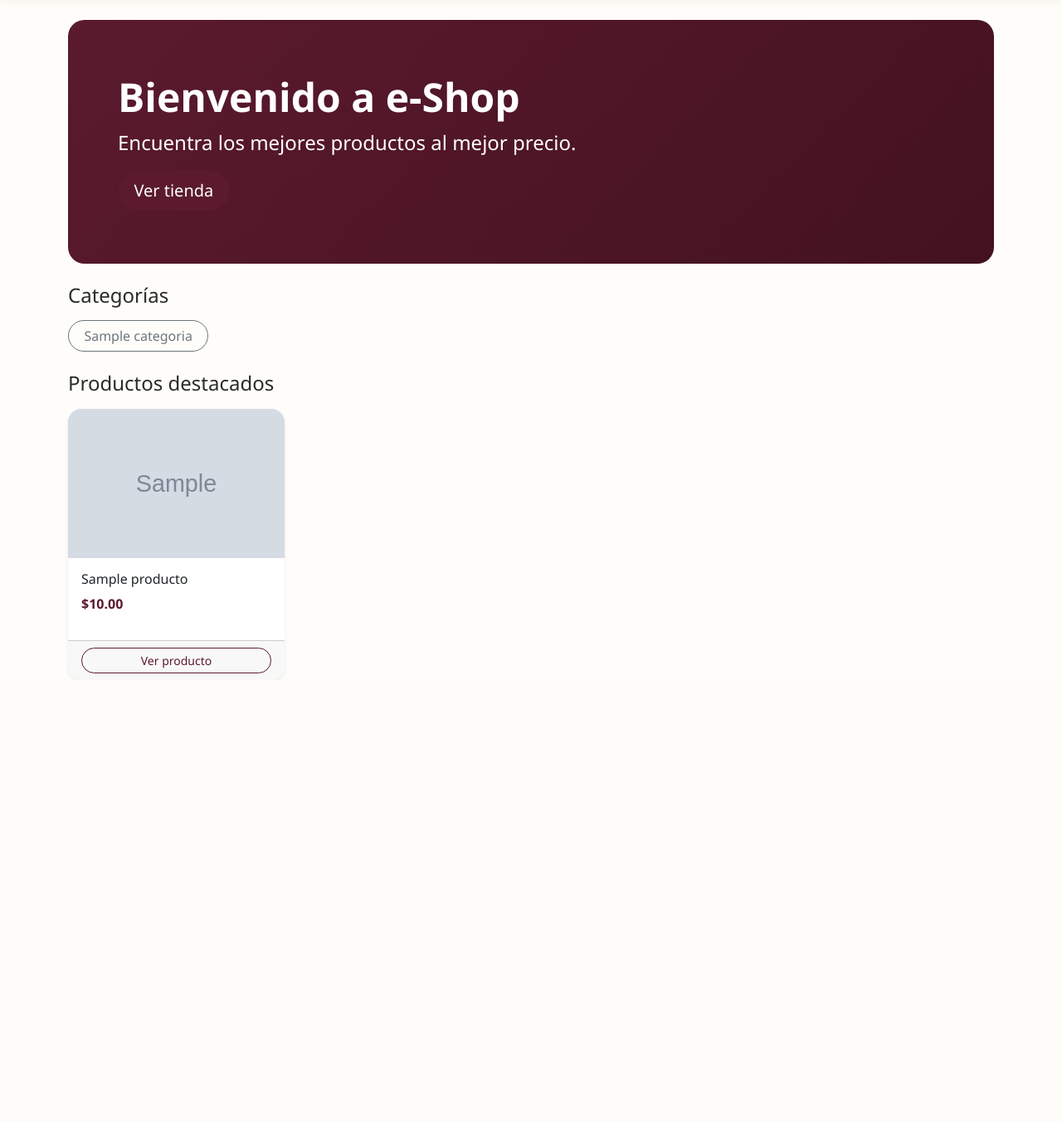
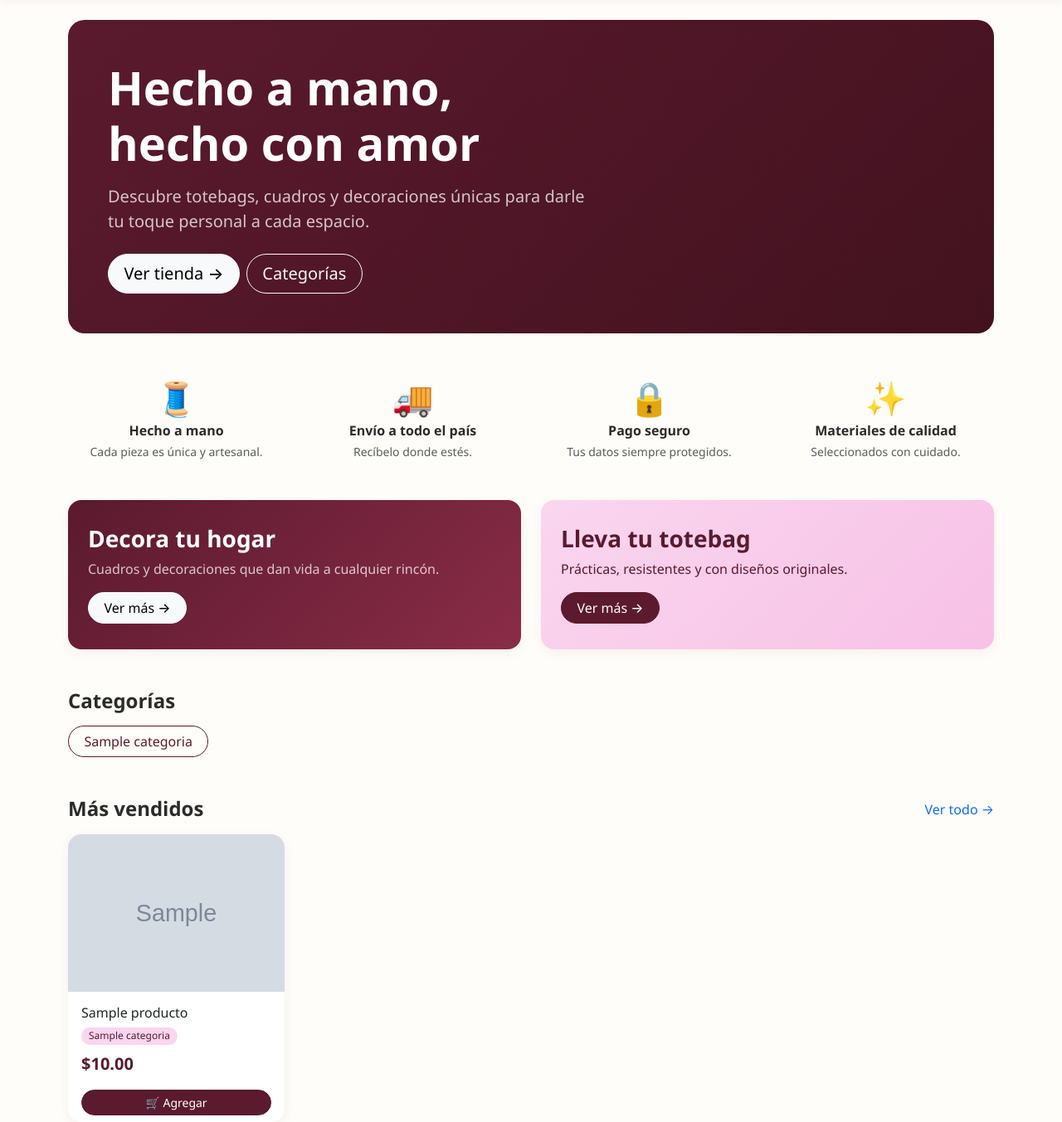
Before and after one commit to gabriel-toaquiza/e-shoop, a Flask app: template app/templates/public/home.html in a window 1280 px wide. Shown: the part 57-1410 px from the top of the page at 83% size. Before the commit the page ends 869 px from the top, so only its background shows below. Run offline with Flask 3, Linux system fonts and the light colour scheme; the template is opened without the code that fills it: most values are stand-ins (such as "Sample title", 1, 10 or a date in 2020); grey boxes marked "Sample" are stand-in pictures.

Commit message:
Rediseño de home

```diff
--- a/app/templates/public/home.html
+++ b/app/templates/public/home.html
@@ -1,53 +1,121 @@
 {% extends 'base.html' %}
-{% block title %}Inicio – e-Shop{% endblock %}
+{% block title %}Inicio – Manualidades{% endblock %}
 
 {% block content %}
-<!-- Hero -->
-<div class="p-5 mb-4 bg-dark text-white rounded-3">
-  <div class="container-fluid py-3">
-    <h1 class="display-5 fw-bold">Bienvenido a e-Shop</h1>
-    <p class="col-md-8 fs-4">Encuentra los mejores productos al mejor precio.</p>
-    <a href="{{ url_for('public.tienda') }}" class="btn btn-primary btn-lg">
-      Ver tienda
-    </a>
+
+<!-- ===== HERO ===== -->
+<div class="bg-dark text-white rounded-3 p-5 mb-5">
+  <div class="row align-items-center">
+    <div class="col-lg-7">
+      <h1 class="display-4 fw-bold mb-3">Hecho a mano,<br>hecho con amor</h1>
+      <p class="fs-5 mb-4 opacity-75">
+        Descubre totebags, cuadros y decoraciones únicas para darle
+        tu toque personal a cada espacio.
+      </p>
+      <div class="d-flex gap-2 flex-wrap">
+        <a href="{{ url_for('public.tienda') }}" class="btn btn-light btn-lg">Ver tienda →</a>
+        <a href="#categorias" class="btn btn-outline-light btn-lg">Categorías</a>
+      </div>
+    </div>
   </div>
 </div>
 
-<!-- Categorías -->
-<h4 class="mb-3">Categorías</h4>
-<div class="row g-2 mb-4">
+<!-- ===== BENEFICIOS ===== -->
+<div class="row text-center g-4 mb-5">
+  <div class="col-6 col-md-3">
+    <div class="fs-1">🧵</div>
+    <h6 class="fw-bold mb-1">Hecho a mano</h6>
+    <p class="text-muted small mb-0">Cada pieza es única y artesanal.</p>
+  </div>
+  <div class="col-6 col-md-3">
+    <div class="fs-1">🚚</div>
+    <h6 class="fw-bold mb-1">Envío a todo el país</h6>
+    <p class="text-muted small mb-0">Recíbelo donde estés.</p>
+  </div>
+  <div class="col-6 col-md-3">
+    <div class="fs-1">🔒</div>
+    <h6 class="fw-bold mb-1">Pago seguro</h6>
+    <p class="text-muted small mb-0">Tus datos siempre protegidos.</p>
+  </div>
+  <div class="col-6 col-md-3">
+    <div class="fs-1">✨</div>
+    <h6 class="fw-bold mb-1">Materiales de calidad</h6>
+    <p class="text-muted small mb-0">Seleccionados con cuidado.</p>
+  </div>
+</div>
+
+<!-- ===== PROMOS ===== -->
+<div class="row g-4 mb-5">
+  <div class="col-md-6">
+    <div class="card text-white h-100" style="background:linear-gradient(135deg,#5B1A2E,#8a2c48);">
+      <div class="card-body p-4 d-flex flex-column justify-content-center" style="min-height:180px;">
+        <h3 class="fw-bold">Decora tu hogar</h3>
+        <p class="mb-3 opacity-75">Cuadros y decoraciones que dan vida a cualquier rincón.</p>
+        <a href="{{ url_for('public.tienda') }}" class="btn btn-light align-self-start">Ver más →</a>
+      </div>
+    </div>
+  </div>
+  <div class="col-md-6">
+    <div class="card h-100" style="background:linear-gradient(135deg,#FAD6EF,#f7c1e6);">
+      <div class="card-body p-4 d-flex flex-column justify-content-center" style="min-height:180px;">
+        <h3 class="fw-bold" style="color:#5B1A2E;">Lleva tu totebag</h3>
+        <p class="mb-3" style="color:#5B1A2E;">Prácticas, resistentes y con diseños originales.</p>
+        <a href="{{ url_for('public.tienda') }}" class="btn btn-primary align-self-start">Ver más →</a>
+      </div>
+    </div>
+  </div>
+</div>
+
+<!-- ===== CATEGORÍAS ===== -->
+<h4 class="fw-bold mb-3" id="categorias">Categorías</h4>
+<div class="d-flex flex-wrap gap-2 mb-5">
   {% for cat in categorias %}
-  <div class="col-auto">
-    <a href="{{ url_for('public.tienda', categoria=cat.id) }}"
-       class="btn btn-outline-secondary">
-      {{ cat.nombre }}
-    </a>
-  </div>
+  <a href="{{ url_for('public.tienda', categoria=cat.id) }}"
+     class="btn btn-outline-primary rounded-pill">{{ cat.nombre }}</a>
+  {% else %}
+  <p class="text-muted">Aún no hay categorías.</p>
   {% endfor %}
 </div>
 
-<!-- Productos destacados -->
-<h4 class="mb-3">Productos destacados</h4>
-<div class="row row-cols-1 row-cols-md-4 g-4">
+<!-- ===== MÁS VENDIDOS ===== -->
+<div class="d-flex justify-content-between align-items-center mb-3">
+  <h4 class="fw-bold mb-0">Más vendidos</h4>
+  <a href="{{ url_for('public.tienda') }}" class="text-decoration-none">Ver todo →</a>
+</div>
+
+{% if productos %}
+<div class="row row-cols-2 row-cols-md-4 g-4">
   {% for p in productos %}
   <div class="col">
-    <div class="card h-100 shadow-sm">
-      {% if p.imagen %}
-        <img src="{{ url_for('static', filename='img/' + p.imagen) }}"
-             class="card-img-top" style="height:180px; object-fit:cover;">
-      {% else %}
-        <div class="bg-secondary text-white text-center py-5">Sin imagen</div>
-      {% endif %}
+    <div class="card h-100">
+      <a href="{{ url_for('public.detalle_producto', id=p.id) }}">
+        {% if p.imagen %}
+          <img src="{{ url_for('static', filename='img/' + p.imagen) }}"
+               class="card-img-top" style="height:190px;object-fit:cover;" alt="{{ p.nombre }}">
+        {% else %}
+          <div class="d-flex align-items-center justify-content-center text-muted"
+               style="height:190px;background:#f3eef0;">Sin imagen</div>
+        {% endif %}
+      </a>
       <div class="card-body">
-        <h6 class="card-title">{{ p.nombre }}</h6>
-        <p class="text-primary fw-bold">${{ "%.2f"|format(p.precio) }}</p>
+        <h6 class="card-title mb-1">{{ p.nombre }}</h6>
+        {% if p.categoria %}<span class="badge bg-secondary mb-2">{{ p.categoria.nombre }}</span>{% endif %}
+        <p class="text-primary fw-bold fs-5 mb-0">${{ "%.2f"|format(p.precio) }}</p>
       </div>
-      <div class="card-footer d-grid">
-        <a href="{{ url_for('public.detalle_producto', id=p.id) }}"
-           class="btn btn-sm btn-outline-primary">Ver producto</a>
+      <div class="card-footer bg-transparent border-0 pt-0 d-grid">
+        <form method="POST" action="{{ url_for('public.agregar_carrito', id=p.id) }}">
+          <input type="hidden" name="cantidad" value="1">
+          <button class="btn btn-primary btn-sm w-100" {% if not p.tiene_stock() %}disabled{% endif %}>
+            {% if p.tiene_stock() %}🛒 Agregar{% else %}Sin stock{% endif %}
+          </button>
+        </form>
       </div>
     </div>
   </div>
   {% endfor %}
 </div>
+{% else %}
+<p class="text-muted">Todavía no hay productos disponibles.</p>
+{% endif %}
+
 {% endblock %}
```
